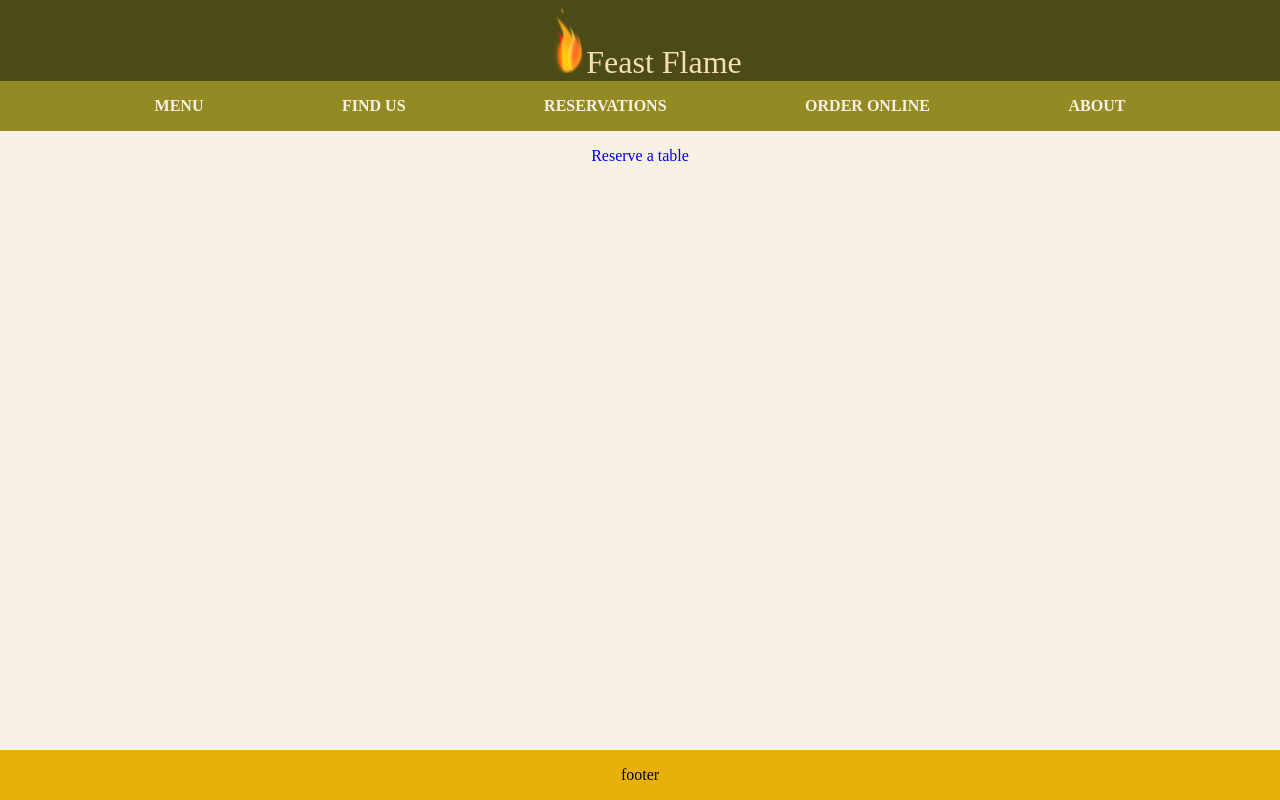
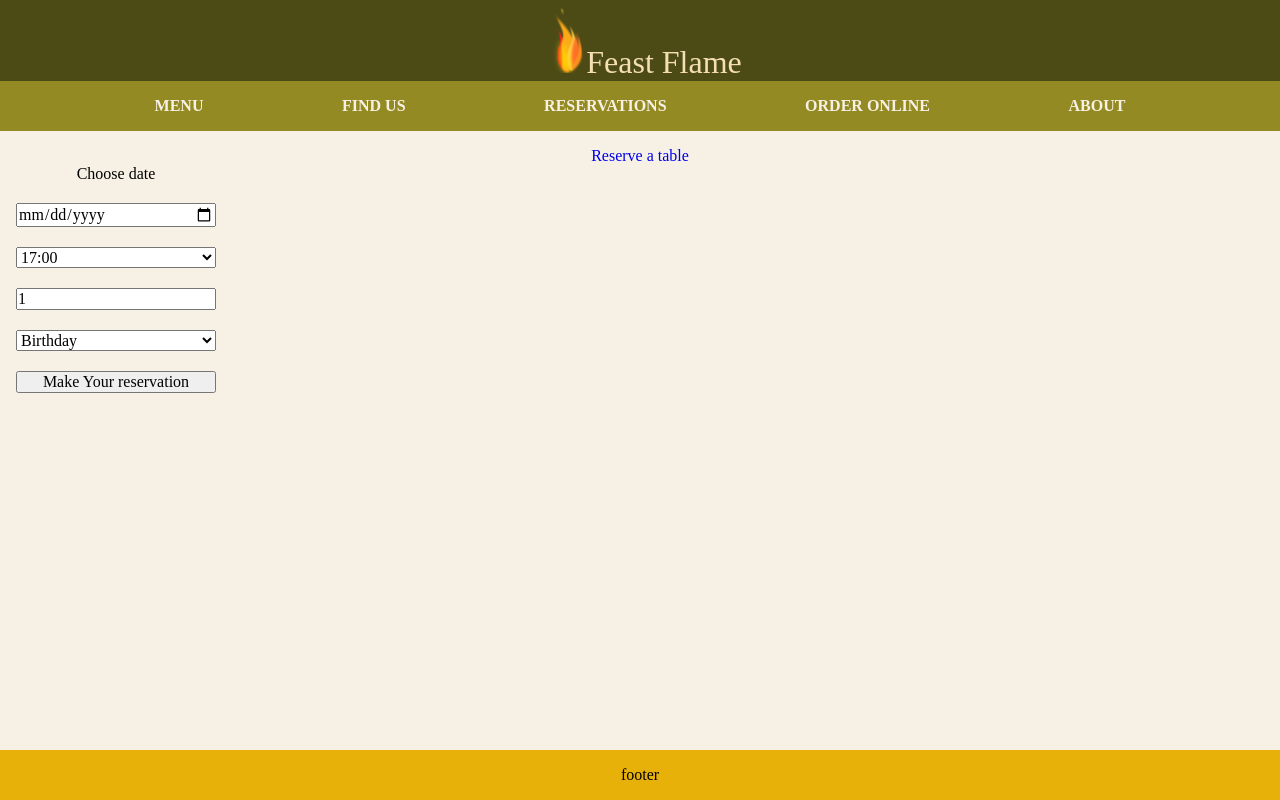
Before and after one commit to Wayattearp/Feast-flame, a React (Create React App) app: page / in a window 1280 px wide. Built offline with nearby package versions, Linux system fonts and the light colour scheme; a web font is replaced by a local one.

Commit message:
Adding table booking state

```diff
--- a/src/components/Booking/Form.jsx
+++ b/src/components/Booking/Form.jsx
@@ -1,20 +1,23 @@
 import React, { useState } from 'react';
 
-function Form() {
-    const [date, setDate] = useState('');
+function Form(props) {
     const [time, setTime] = useState('');
     const [guests, setGuests] = useState(1);
     const [occasion, setOccasion] = useState('');
-    const [availableTimes] = useState(['17:00', '18:00', '19:00', '20:00', '21:00', '22:00']);
+
+    function handleDateChange(e) {
+        const selectedDate = e.target.value;
+        props.dispatch(selectedDate);
+    }
 
     return (
         <form style={{ display: 'grid', maxWidth: '200px', gap: '20px' }}>
             <label htmlFor="res-date">Choose date</label>
-            <input type="date" id="res-date" value={date} onChange={(e) => setDate(e.target.value)} />
+            <input type="date" id="res-date" value={props.date} onChange={handleDateChange} />
 
             <select id="res-time" value={time} onChange={(e) => setTime(e.target.value)}>
                 {/* Populate options from the availableTimes state */}
-                {availableTimes.map((time) => (
+                {props.availableTimes.map((time) => (
                     <option key={time}>{time}</option>
                 ))}
             </select>
--- a/src/components/Main.js
+++ b/src/components/Main.js
@@ -1,11 +1,30 @@
-import React from 'react';
+import React, { useState, useReducer } from 'react';
 import { Link } from 'react-router-dom';
+import BookingForm from '../components/Booking/Form';
 
 function Main() {
+    const [date, setDate] = useState('');
+
+    function updateTimes(date) {
+        // Implement logic to update availableTimes based on the selected date
+        const updatedTimes = ['17:00', '18:00', '19:00', '20:00', '21:00', '22:00'];
+        return updatedTimes;
+    }
+
+    function initializeTimes() {
+        // Implement logic to initialize availableTimes
+        const initialTimes = ['17:00', '18:00', '19:00', '20:00', '21:00', '22:00'];
+        return initialTimes;
+    }
+
+    const [availableTimes, dispatch] = useReducer(updateTimes, '', initializeTimes);
+
+
     return (
-            <main>
-                <Link to="/booking">Reserve a table</Link>
-            </main>
+        <main>
+            <Link to="/booking">Reserve a table</Link>
+            <BookingForm date={date} dispatch={dispatch} availableTimes={availableTimes} />
+        </main>
     );
 }
 
```
